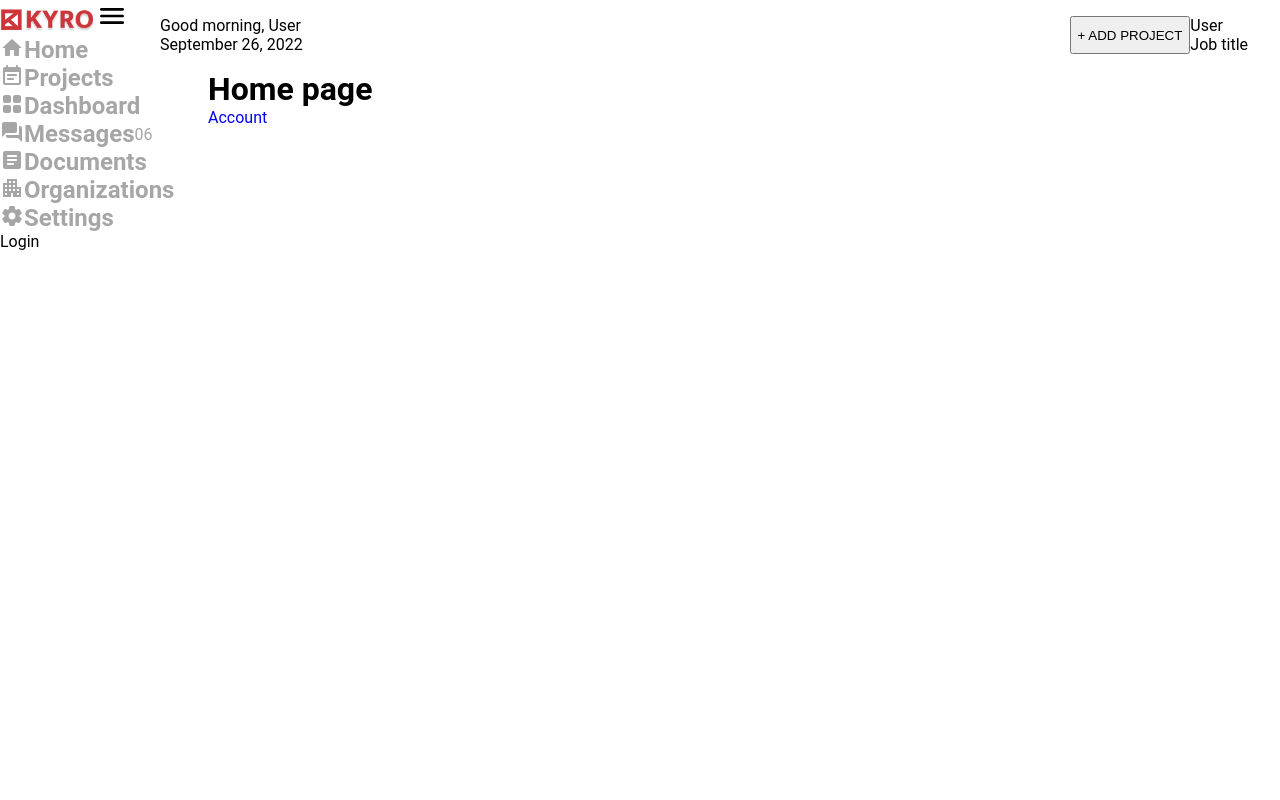
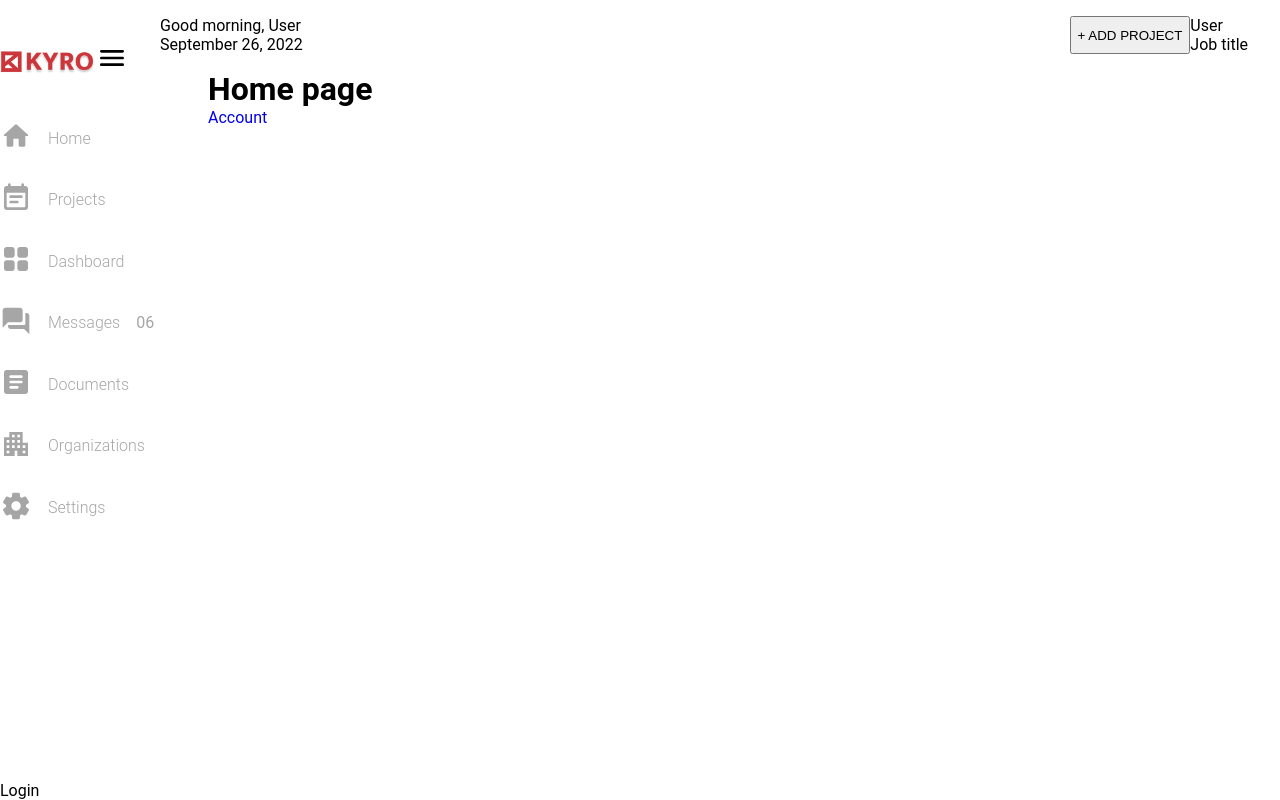
Before and after one commit to shahul01/kriyators-form-demo, a Next.js app in the folder frontend/: page / in a window 1280 px wide. Built offline with nearby package versions, Linux system fonts and the light colour scheme; no server answers.

Commit message:
style:fe: sidebar links styled

```diff
--- a/frontend/components/Sidebar/Sidebar.module.css
+++ b/frontend/components/Sidebar/Sidebar.module.css
@@ -7,6 +7,7 @@
   display: flex;
   justify-content: space-between;
   align-items: center;
+  height: var(--top-bar-height);
 }
 
 .banner-container {
@@ -14,14 +15,22 @@
   position: relative;
   height: 26px;
   width: 118px;
-
-}
-
-h1.banner {
-
 }
 
 .banner-btn-container > .button {
   cursor: pointer;
   user-select: none;
 }
+
+.links-container {
+  display: flex;
+  flex-direction: column;
+  justify-content: space-between;
+  align-items: flex-start;
+  gap: 1rem;
+  height: calc(100% - var(--top-bar-height));
+}
+
+.links-container > div {
+  width: 100%;
+}
--- a/frontend/features/AccountDetails/Preview/Preview.tsx
+++ b/frontend/features/AccountDetails/Preview/Preview.tsx
@@ -31,7 +31,7 @@ const Preview: FC<IPreviewProps> = (props) => {
             }
           </div>
           <div className={styles['button']} onClick={props.handleUploadPicture} >
-            <CameraAltRoundedIcon className='camera' />
+            <CameraAltRoundedIcon className='camera-img-upload' />
           </div>
 
         </div>
--- a/frontend/features/Sidebar/Links/Links.module.css
+++ b/frontend/features/Sidebar/Links/Links.module.css
@@ -1,12 +1,26 @@
+.links {
+  display: flex;
+  flex-direction: column;
+  justify-content: center;
+  align-items: flex-start;
+  gap: 1.6rem;
+}
+
 .link {
   display: flex;
-  justify-conten: center;
+  justify-content: flex-start;
   align-items: center;
+  gap: 1rem;
   color: hsl(0, 0%, 65%);
   cursor: pointer;
   user-select: none;
 }
 
 .link:hover {
-  outline: 1px solid #ccc;
+  background-color: hsl(0, 0%, 90%);
 }
+
+h2.name {
+  font-size: 1rem;
+  font-weight: 300;
+}
--- a/frontend/features/Sidebar/Links/Links.tsx
+++ b/frontend/features/Sidebar/Links/Links.tsx
@@ -63,7 +63,7 @@ const Links: FC<ILinksProps> = (props) => {
               </div>
             <h2 className={styles['name']}>
               {currLink.name}
-              </h2>
+            </h2>
             <div className={styles['notification-count']}>
               {currLink.notificationCount}
               </div>
--- a/frontend/styles/globals.css
+++ b/frontend/styles/globals.css
@@ -1,3 +1,5 @@
+@import './variables.css';
+
 html,
 body {
   padding: 0;
@@ -36,15 +38,17 @@ a:visited {
   border-color: hsl(0, 0%, 35%);
 }
 
-svg.MuiSvgIcon-root.sidebar-icons {
-  color: hsl(0, 0%, 65%);
-}
-
 svg.MuiSvgIcon-root {
   color: hsl(0, 0%, 0%);
 }
 
-svg.MuiSvgIcon-root.camera {
+svg.MuiSvgIcon-root.sidebar-icons {
+  color: hsl(0, 0%, 65%);
+  height: 2rem;
+  width: 2rem;
+}
+
+svg.MuiSvgIcon-root.camera-img-upload {
   height:  2rem;
   width:  2rem;
   color: hsl(222, 17%, 55%);
--- /dev/null
+++ b/frontend/styles/variables.css
@@ -0,0 +1,4 @@
+:root {
+  --top-bar-height: 7.5rem;
+  --footer-height: 4rem;
+}
```
Also changed, not shown: 1 other file (tests, documents, lock files or other folders).
